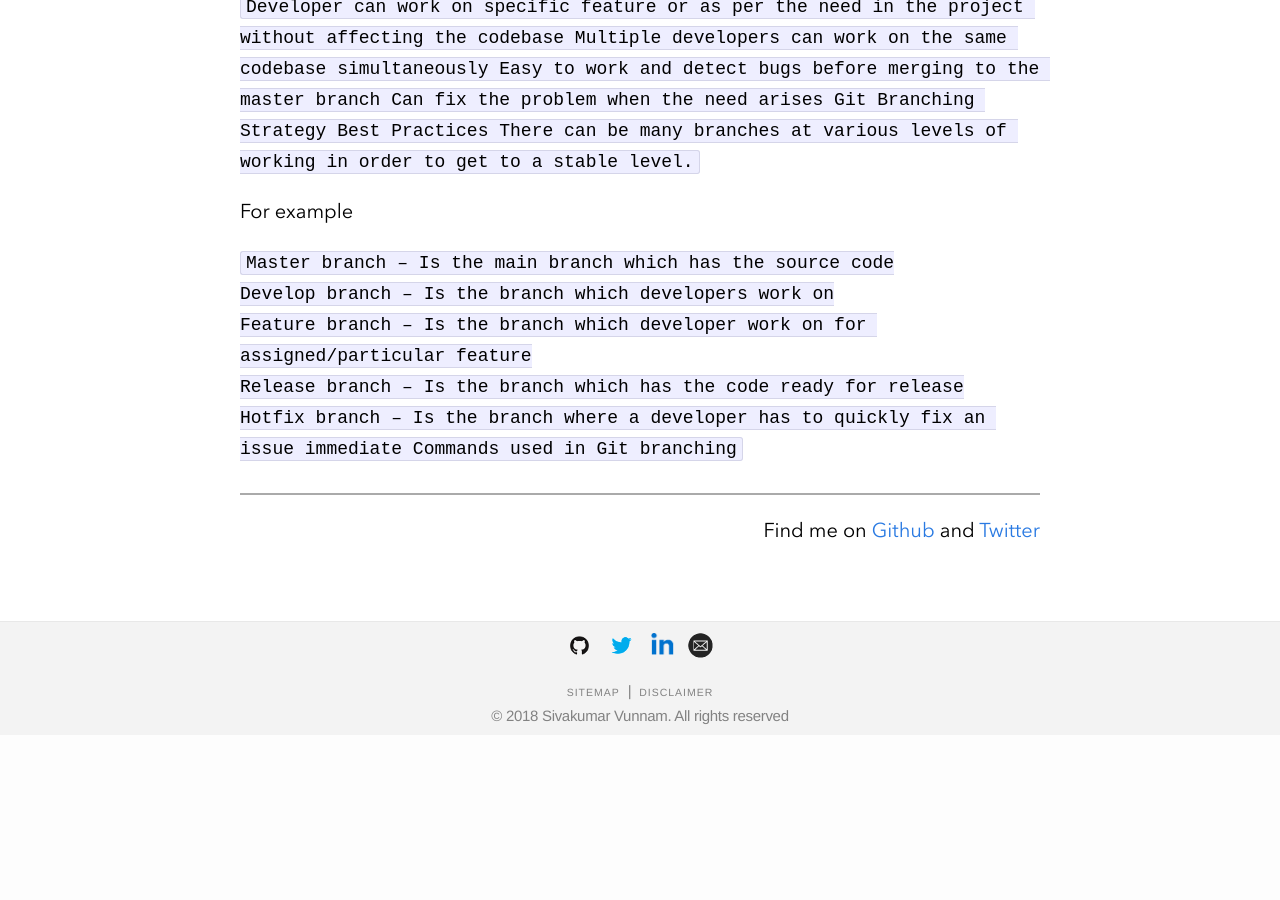
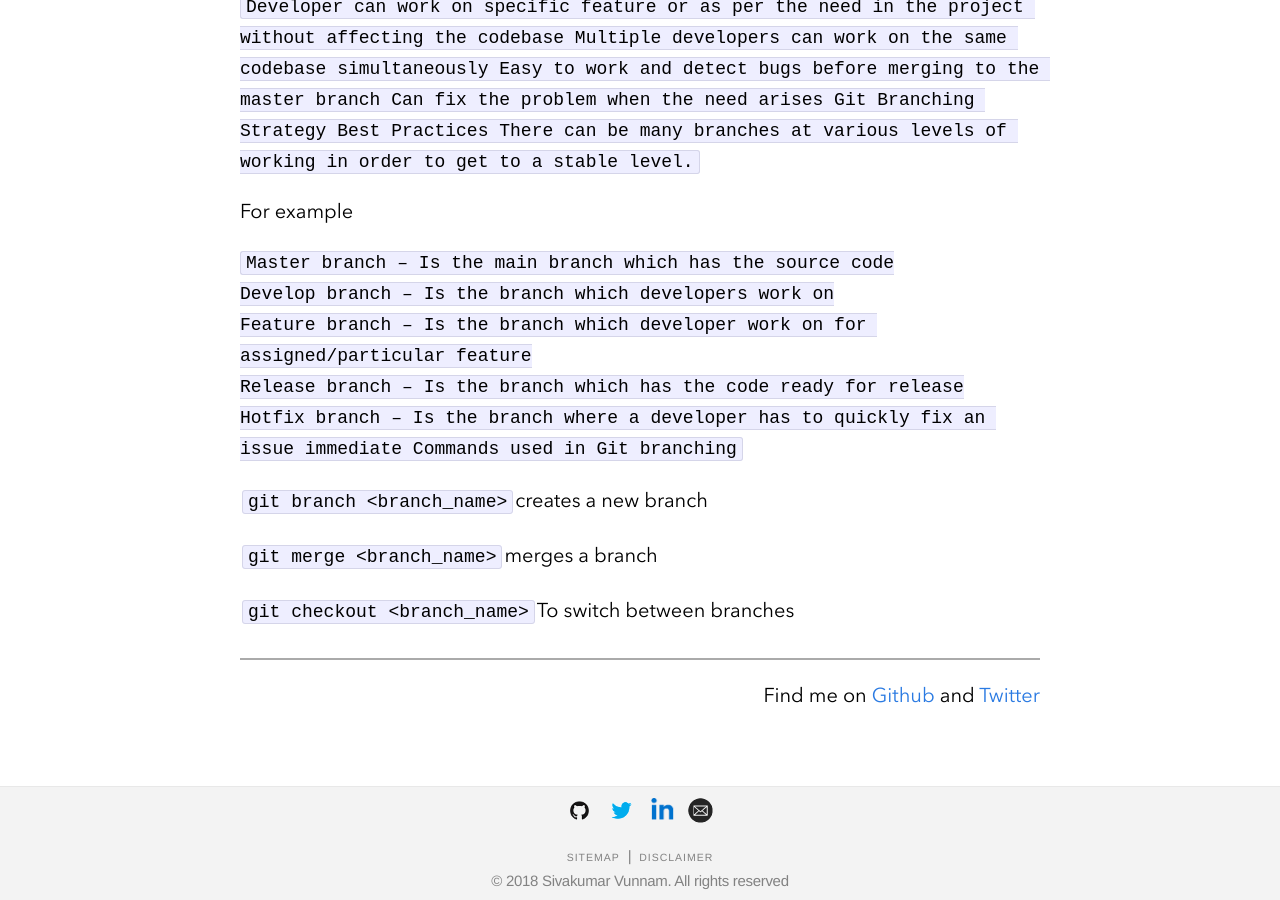
Before and after one commit to sivakumarvunnam/sivakumarvunnam.github.io, a Jekyll site: the page built from _posts/2022-09-21-Git-Branching-Strategy.md, in a window 1280 px wide and 900 px high, scrolled down 732 px. Built offline with Jekyll 4.4.1, drawn with Linux system fonts in a browser that asks for light colours; nearby versions of some CDN libraries; comment, search, counter and statistics services are not loaded; before the commit the page ends 1467 px from its top, so only the background shows below that.

Commit message:
Update 2022-09-21-Git-Branching-Strategy.md

````diff
--- a/_posts/2022-09-21-Git-Branching-Strategy.md
+++ b/_posts/2022-09-21-Git-Branching-Strategy.md
@@ -27,3 +27,9 @@ Feature branch – Is the branch which developer work on for assigned/particular
 Release branch – Is the branch which has the code ready for release
 Hotfix branch – Is the branch where a developer has to quickly fix an issue immediate Commands used in Git branching
 ```
+
+`git branch <branch_name>` | creates a new branch
+
+`git merge <branch_name>` | merges a branch
+
+`git checkout <branch_name>` | To switch between branches
````
